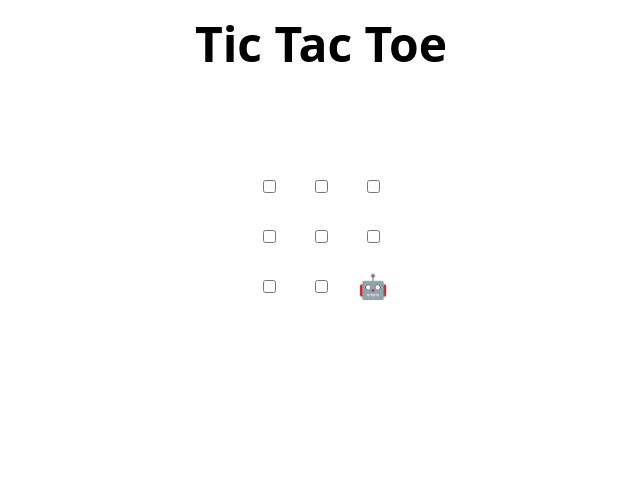
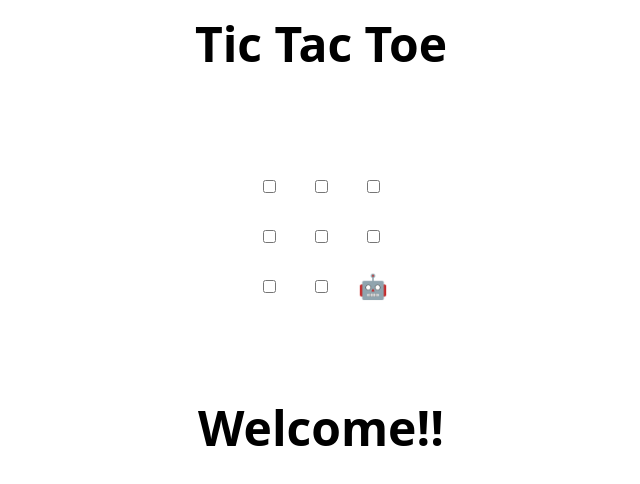
Before and after one commit to code-raj11903/introduction-to-github, a plain HTML site: page index.html in a window 1280 px wide. Shown: the whole page, without its empty margins (319-959 px from the left). Drawn offline with Linux system fonts and the light colour scheme.

Commit message:
Update index.html

```diff
--- a/index.html
+++ b/index.html
@@ -46,7 +46,7 @@
     <td><input type="checkbox" /></td>
   </tr>
 </table>
-
+<h1>Welcome!!</h1>
 <h2 hidden>Game over, refresh to play again 🧑‍💻 🤖!</h2>
 
 <script>
```
